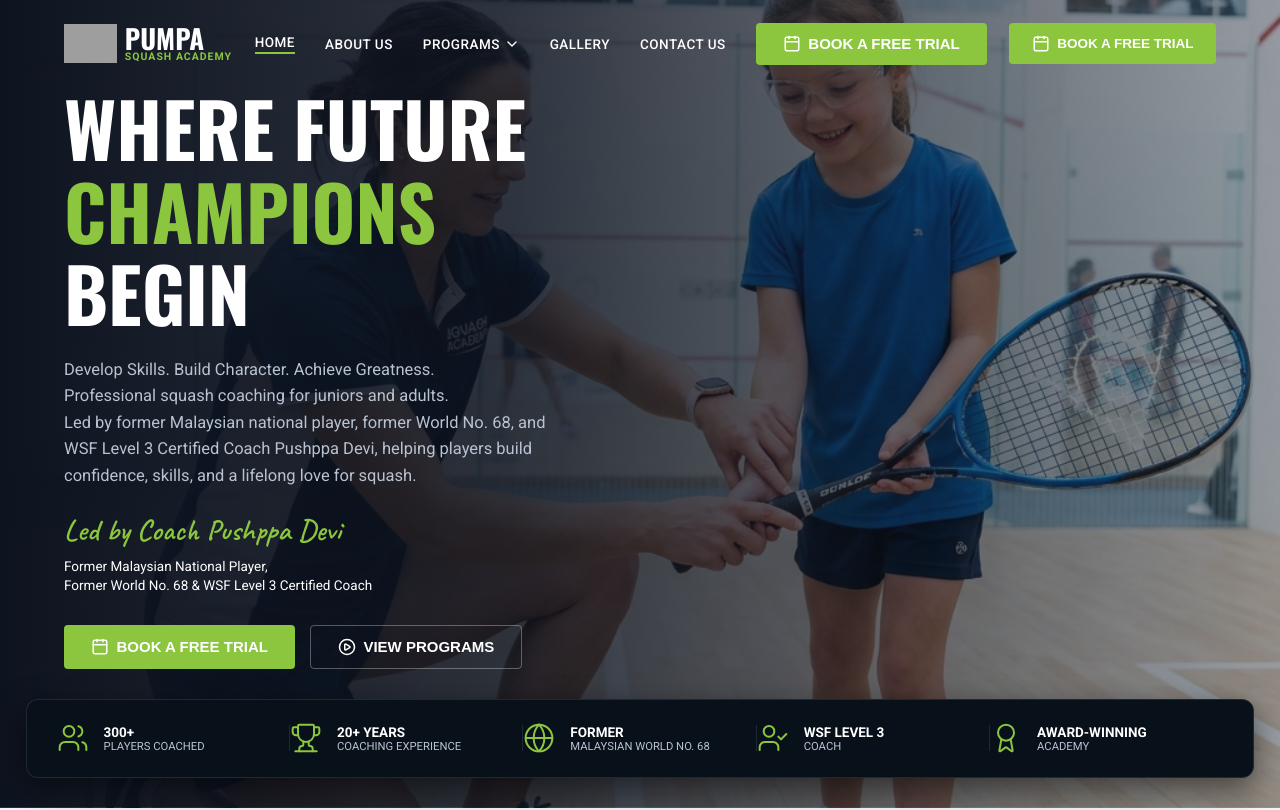
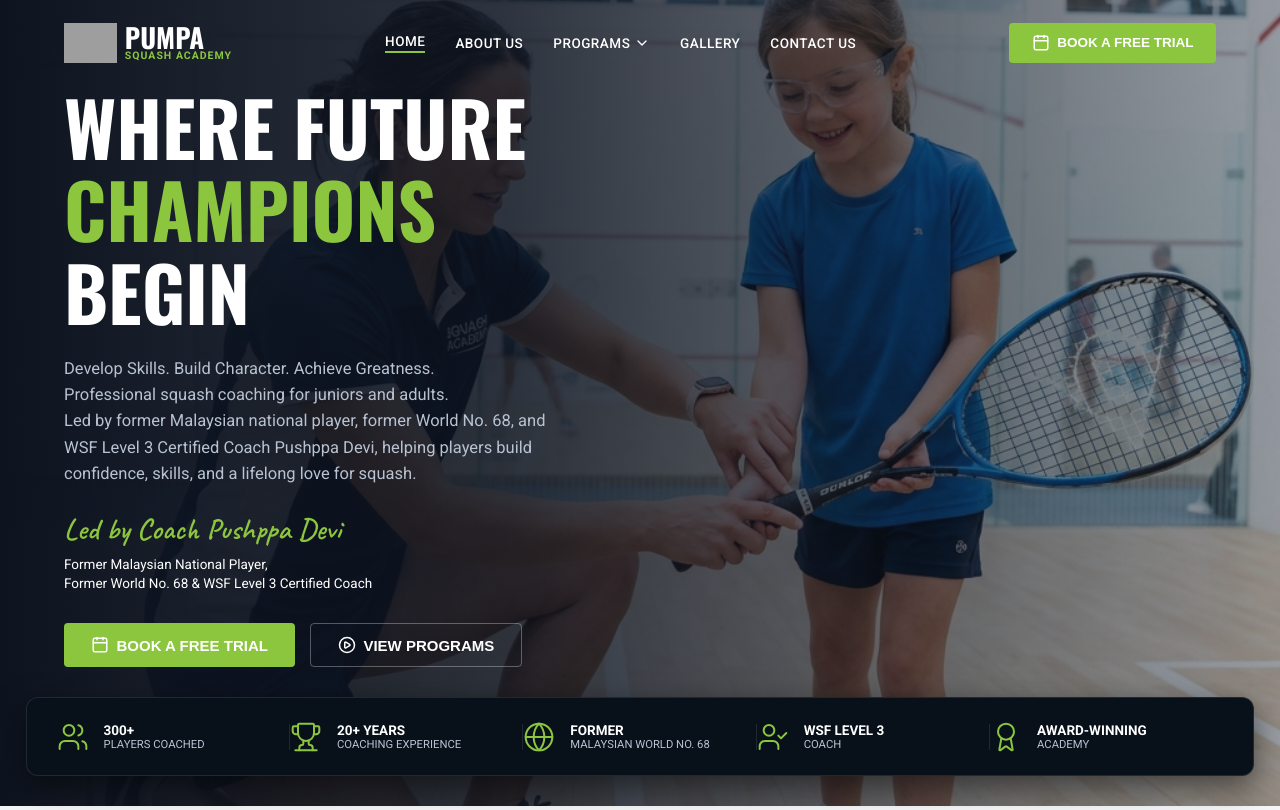
Before and after one commit to Muthurasu-6319/PUMPA-SQUASH-ACADEMY, a React (Vite) app: page / in a window 1280 px wide. Shown: the top 810 px of the page. Built offline with nearby package versions, Linux system fonts and the light colour scheme; grey boxes are pictures that could not be loaded.

Commit message:
Fix mobile menu styling, z-index, and duplicate button

```diff
--- a/src/index.css
+++ b/src/index.css
@@ -127,7 +127,7 @@ ul {
   padding-bottom: 2px;
 }
 
-.mobile-only-btn {
+.nav-links li.mobile-only-btn {
   display: none;
 }
 
```
